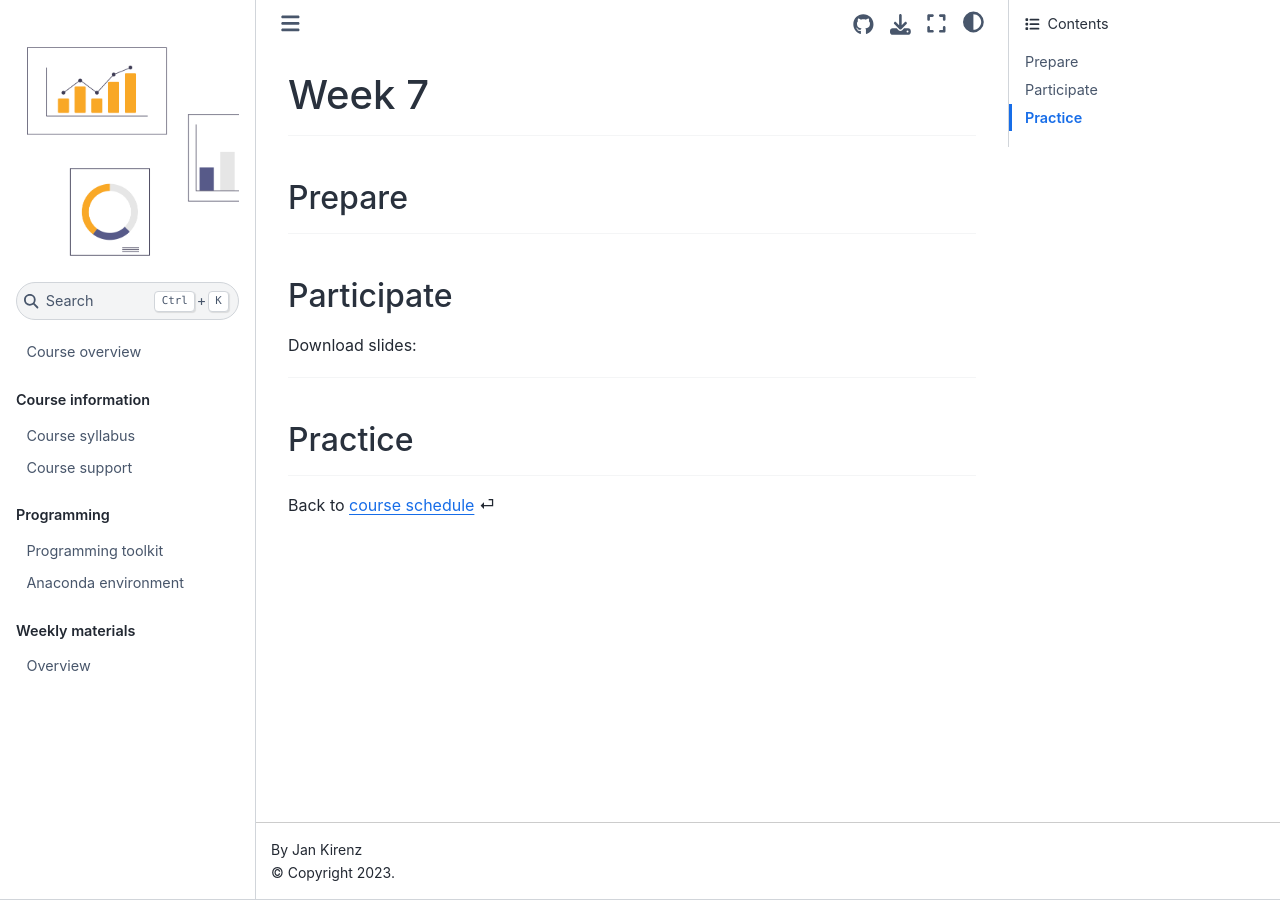
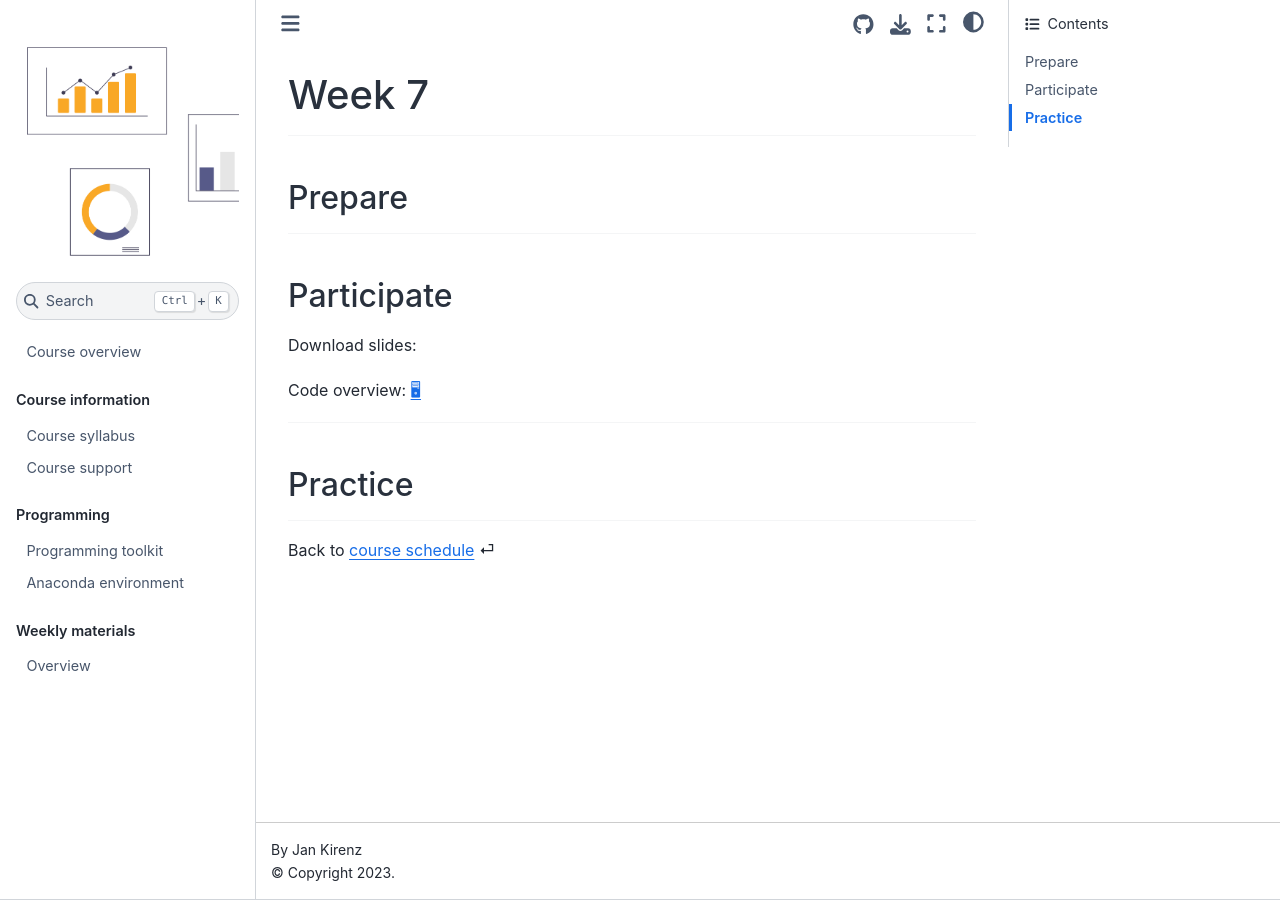
Before and after one commit to as-ws22/website, a Jupyter Book: the page built from weeks/week7.md, in a window 1280 px wide. Built offline with Jupyter Book 1.0.4 settings and Sphinx 7.4.7 and the Sphinx Book theme 1.1.4, drawn with Linux system fonts in a browser that asks for light colours; comment, search, counter and statistics services are not loaded.

Commit message:
Update week7.md

```diff
--- a/weeks/week7.md
+++ b/weeks/week7.md
@@ -15,6 +15,7 @@
 
 Download slides:
 
+Code overview: [🖥](../code/code-overview.md)
 
 
 ---
```
